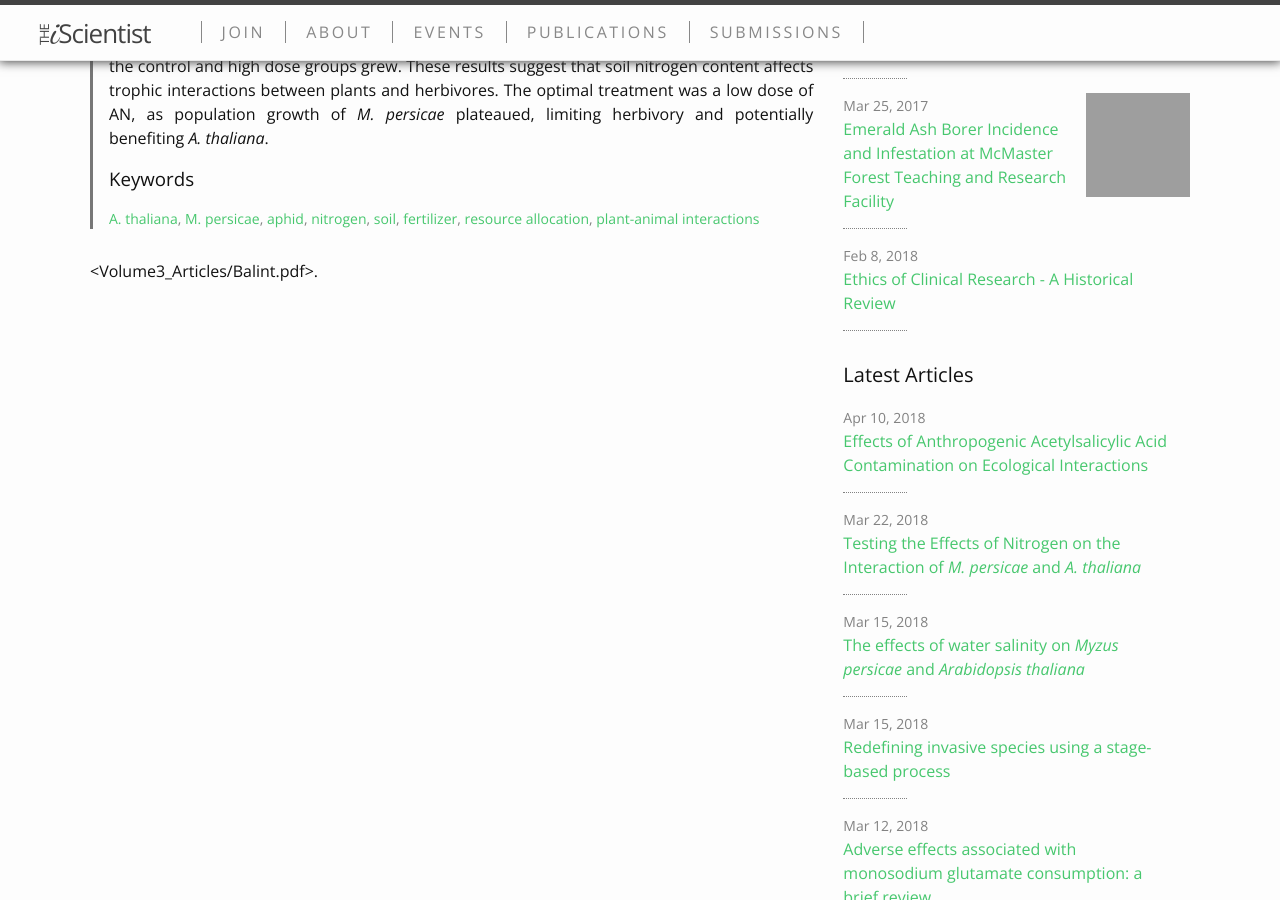
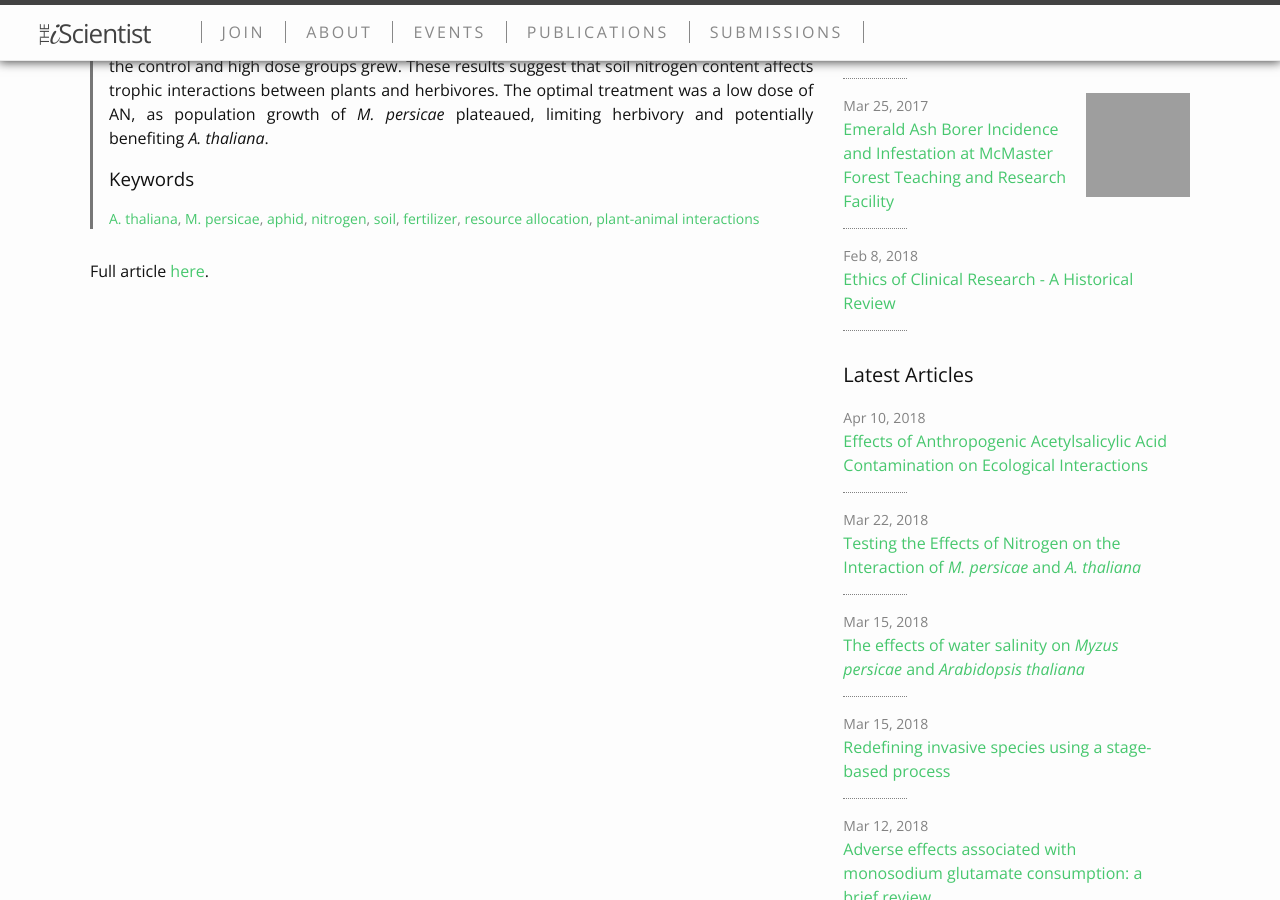
Before and after one commit to iscientist/iscientist.github.io, a Jekyll site: the page built from _posts/2018-03-22-BalintTesting.md, in a window 1280 px wide and 900 px high, scrolled down 640 px, cut to the strip 0-900 px from the top of the window. Built offline with Jekyll 4.4.1, drawn with Linux system fonts in a browser that asks for light colours; grey boxes are pictures that could not be loaded.

Commit message:
Update 2018-03-22-BalintTesting.md

```diff
--- a/_posts/2018-03-22-BalintTesting.md
+++ b/_posts/2018-03-22-BalintTesting.md
@@ -25,4 +25,4 @@ author:
 abstract: |- # this means to ignore newlines until next tag
   Natural elements serve as the building blocks of ecosystems, and cycle through the biosphere. Nitrogen is one of the most important elements for plant growth. To further increase plant growth, nitrogen is artificially added to ecosystems as fertilizer, though it may put nearby organisms at risk. The impact of fertilizer runoff affects many environments and the organisms that inhabit them. For these reasons, it is important to understand the effects of increased amounts of nitrogen on plant-animal interactions. To do so, we studied the effect of varying ammonium nitrate (AN) concentrations, a compound commonly found in fertilizer, on the interaction between *Arabidopsis thaliana* and *Myzus persicae*. The control group *A. thaliana* plants were treated with water, while low and high dose groups were treated with varying concentrations of AN. We counted the number of *M. persicae* present on each *A. thaliana* plant throughout the study period. The low dose group begins to plateau after the sixth day, while the control and high dose groups grew. These results suggest that soil nitrogen content affects trophic interactions between plants and herbivores. The optimal treatment was a low dose of AN, as population growth of *M. persicae* plateaued, limiting herbivory and potentially benefiting *A. thaliana*.
 ---
-<Volume3_Articles/Balint.pdf>.
+Full article [here](Volume3_Articles/Balint.pdf).
```
